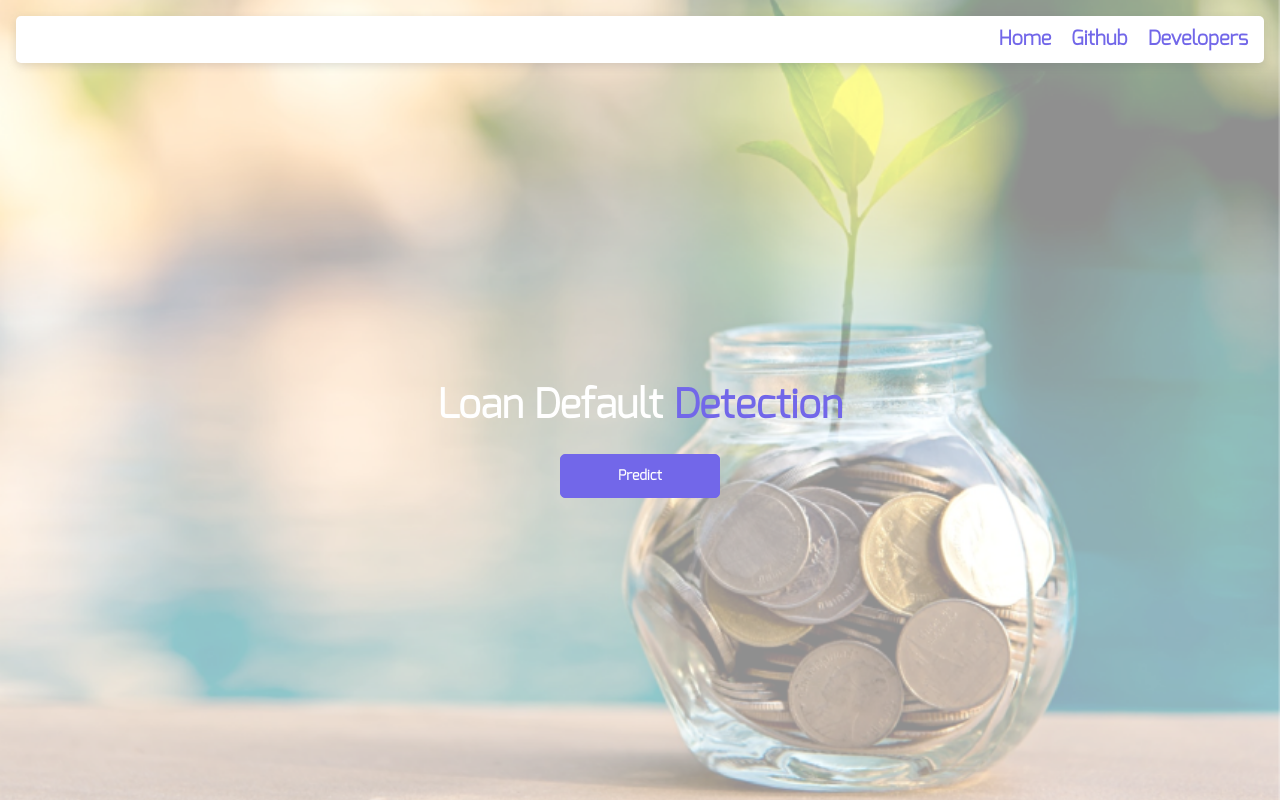
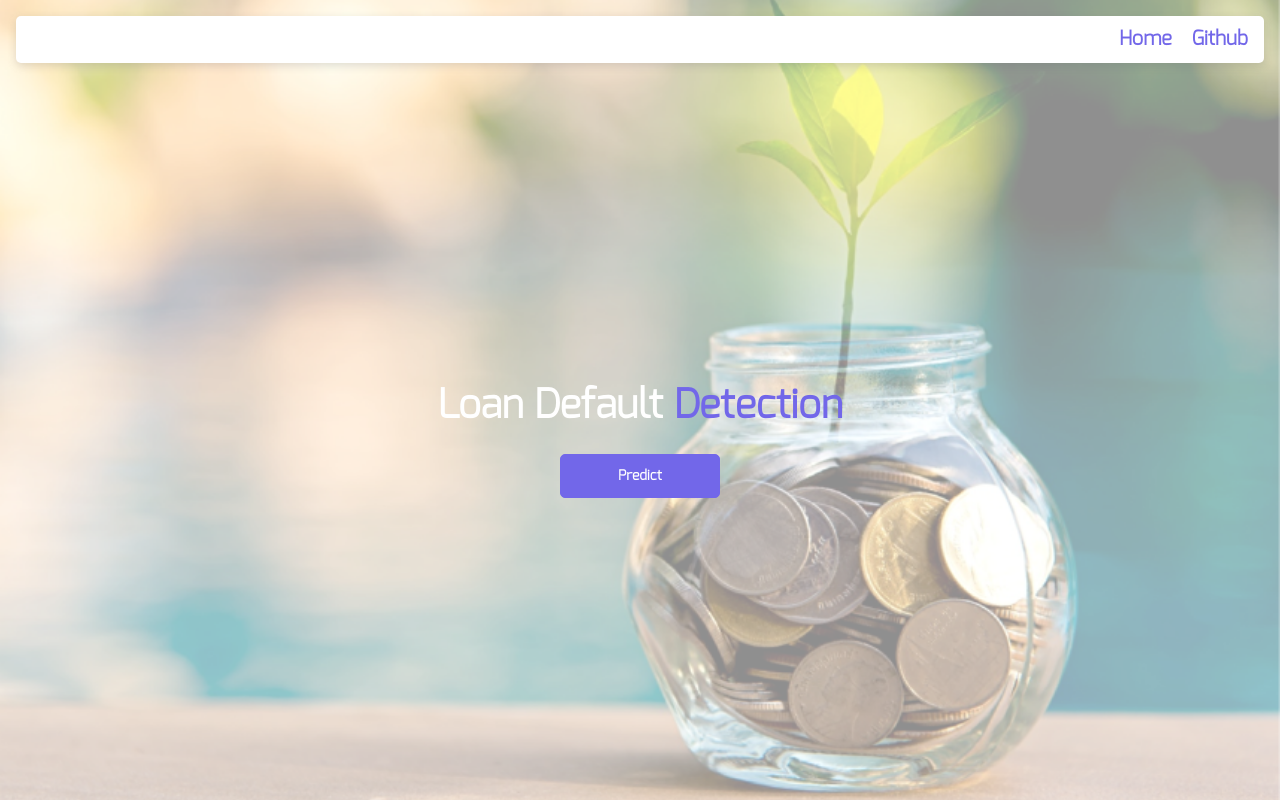
Before and after one commit to Namratasanger/loan-default-detetction, a React (Create React App) app: page / in a window 1280 px wide. Built offline with nearby package versions, Linux system fonts and the light colour scheme.

Commit message:
New changes

```diff
--- a/src/App.jsx
+++ b/src/App.jsx
@@ -1,6 +1,5 @@
 import { Route, Routes, Link, useLocation } from "react-router-dom";
 import Home from "components/home/home";
-import Developers from "components/developers/developers";
 import Predict from "components/predict/predict";
 import { Container, NavigationBar } from "./appStyle.js";
 import "antd/dist/antd.css";
@@ -28,7 +27,6 @@ function App() {
             >
               Github
             </div>
-            <Link to="/developers">Developers</Link>
           </NavigationBar>
           <Routes>
             <Route path="/" element={<Home />}></Route>
```
